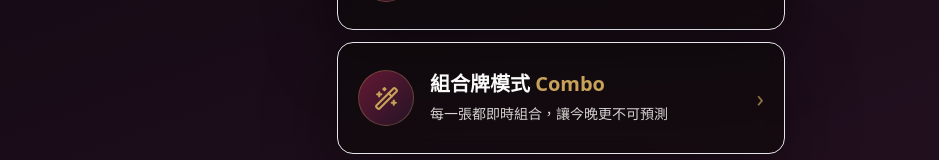
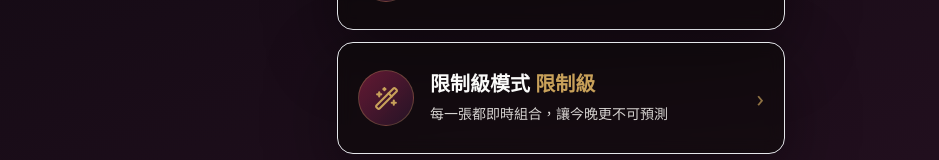
Before and after one commit to ScoppenLin/-SexyCard, a Next.js app: page / in a window 1280 px wide. Shown: the part 616-776 px from the top of the page, without its empty margins (79-1018 px from the left). Built offline with nearby package versions, Linux system fonts and the light colour scheme.

Commit message:
Rename combo mode to restricted mode

```diff
--- a/app/page.tsx
+++ b/app/page.tsx
@@ -27,7 +27,7 @@ const modes = [
   },
   {
     level: "combo",
-    name: "組合牌模式",
+    name: "限制級模式",
     subtitle: "每一張都即時組合，讓今晚更不可預測",
     icon: Wand2,
     href: "/game?mode=combo"
@@ -65,7 +65,7 @@ export default function Home() {
                   <span className="block text-xl font-semibold text-stone-50">
                     {mode.name}{" "}
                     <span className="text-gold">
-                      {mode.level === "combo" ? "Combo" : `Level ${mode.level}`}
+                      {mode.level === "combo" ? "限制級" : `Level ${mode.level}`}
                     </span>
                   </span>
                   <span className="mt-1 block text-sm leading-6 text-stone-300">{mode.subtitle}</span>
```
